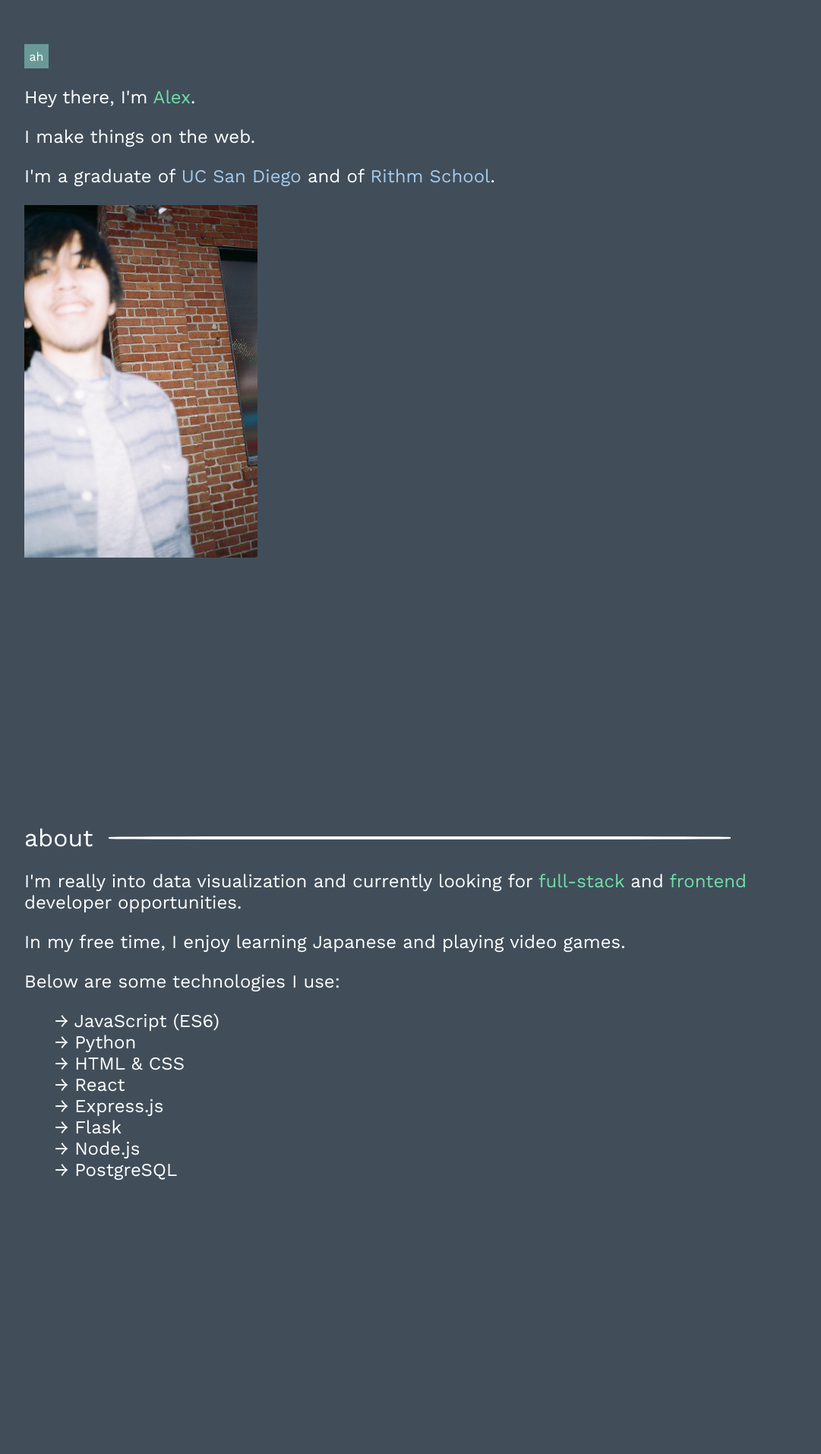
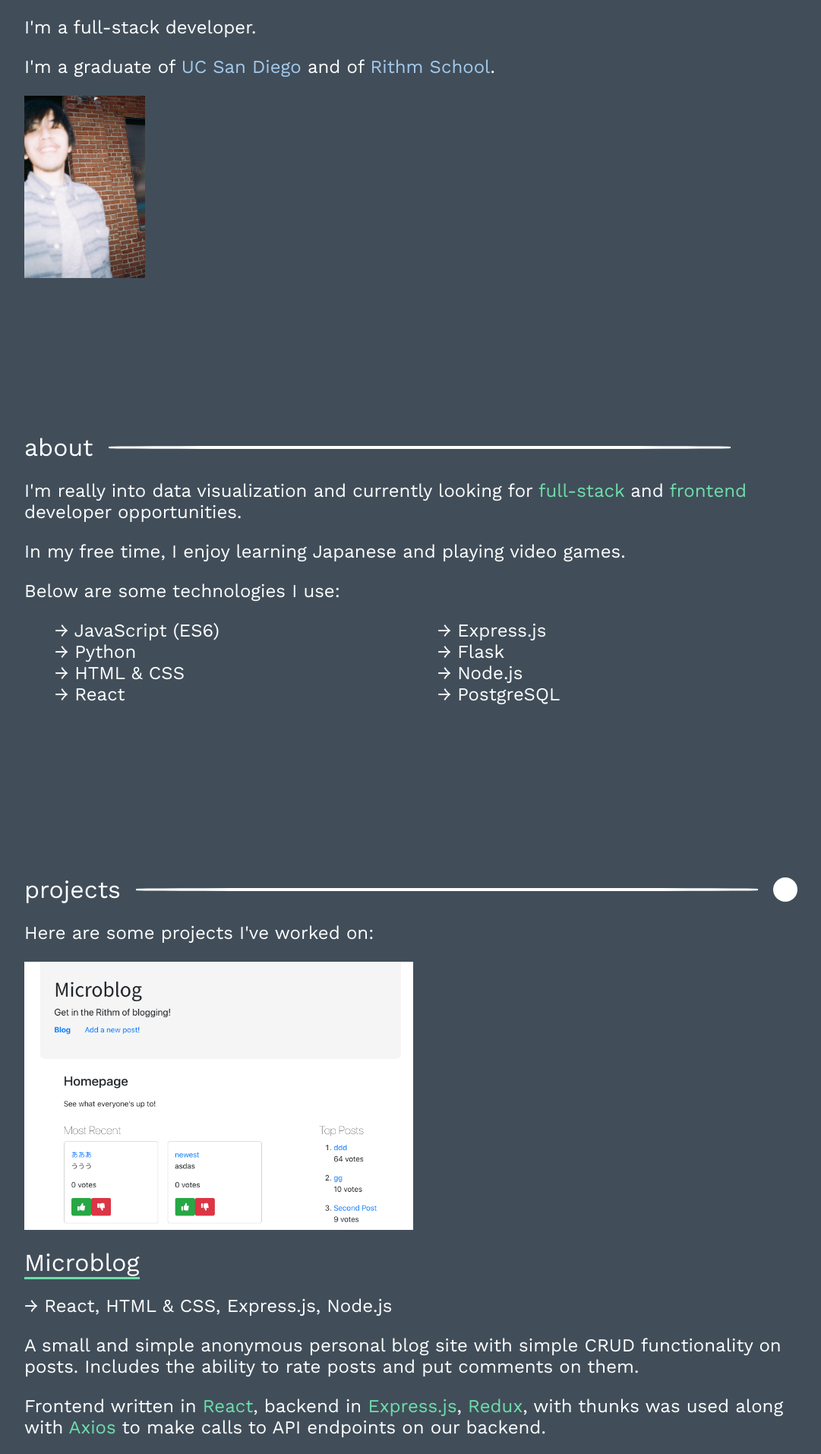
Before and after one commit to hungale/pf-react, a React (Create React App) app: page / in a window 1280 px wide. Shown: the part 286-2200 px from the top of the page at 76% size, without its empty margins (96-1177 px from the left). Built offline with nearby package versions, Linux system fonts and the light colour scheme.

Commit message:
fix spacing and margins

```diff
--- a/src/App.css
+++ b/src/App.css
@@ -17,6 +17,8 @@
 
 .hero {
   width: 80%;
+  display: flex;
+  align-content: center;
 }
 
 a {
@@ -29,7 +31,7 @@ a:visited {
 }
 
 .break {
-  padding-top: 43vh;
+  padding-top: 25vh;
 }
 .break-sm {
   padding-top: 43vh;
@@ -38,14 +40,21 @@ a:visited {
 .text {
   font-size: 18pt;
 }
+@media (max-width: 768px) {
+  .text {
+    font-size: 12pt;
+  }
+  .title-text {
+    font-size: 18pt;
+  }
+}
 
 .title-text {
   font-size: 24pt;
 }
 
 .img-small {
-  width: 30%;
-  height: 30%;
+  height: 30vh;
 }
 .img-md {
   width: 50%;
@@ -68,7 +77,7 @@ a:visited {
 
 .dividing-line {
   margin-left: 20px;
-  justify-self: end;
+  margin-right: 20px;
   align-self: center;
   width: 80%;
   border-bottom: 4px solid white;
@@ -82,3 +91,21 @@ li {
 .project-title {
   align-self: start;
 }
+
+.mt {
+  margin: 1em 0;
+}
+
+ul {
+  column-count: 2;
+}
+
+.circle {
+  height: 2em;
+  width: 2em;
+  background-color: white;
+  border-radius: 50%;
+  align-self: center;
+  flex-shrink: 0;
+  flex-grow: 0;
+}
--- a/src/App.js
+++ b/src/App.js
@@ -24,27 +24,15 @@ const renderList = (list) => list.map((el, idx) => <li key={idx}>→ {el}</li>);
 const App = () => {
   return (
     <div className="App">
-      {/* <Monogram bg="seagreen">ah</Monogram>
-
-      <UnderlinedParagraph color="white">
-        nothing here at the moment.
-      </UnderlinedParagraph>
-      <UnderlinedParagraph color="white">
-        expect something soon.
-      </UnderlinedParagraph>
-      <ColoredSpan bold color="seagreen">
-        i'm blue, da bo dee da bo dah
-      </ColoredSpan> */}
-
       <div className="hero break">
-        <Monogram>ah</Monogram>
-        <div className="text">
+        <div>
+          <Monogram>ah</Monogram>
           <FlexContainer>
-            <ColoredSpan>
+            <ColoredSpan className="text">
               <p>
                 Hey there, I'm <ColoredSpan color="green">Alex</ColoredSpan>.
               </p>
-              <p>I make things on the web.</p>
+              <p>I'm a full-stack developer.</p>
               <p>
                 I'm a graduate of
                 <ColoredSpan color="seablue">
@@ -92,6 +80,7 @@ const App = () => {
         <ColoredSpan className="title-text">projects</ColoredSpan>
         {/* <hr/> */}
         <div className="dividing-line"></div>
+        <div className="circle"></div>
       </div>
       <div className="project text">
         <FlexContainer>
@@ -103,13 +92,13 @@ const App = () => {
       <div className="left-align">
         <img className="img-md" src={microblog} alt="microblog"></img>
       </div>
-      <div className="project text">
+      <div className="project text mt">
         <FlexContainer>
           <ColoredSpan>
             <UnderlinedParagraph className="title-text project-title">
               Microblog
             </UnderlinedParagraph>
-            <div>→ React, HTML & CSS, Express.js, Node.js</div>
+            <div className="mt">→ React, HTML & CSS, Express.js, Node.js</div>
             <p>
               A small and simple anonymous personal blog site with simple CRUD
               functionality on posts. Includes the ability to rate posts and put
--- a/src/components/UnderlinedParagraph.js
+++ b/src/components/UnderlinedParagraph.js
@@ -6,7 +6,7 @@ import COLORS from "../utils/styles";
 An underlined paragraph element.
 Takes in a color for the font and the underline.
 */
-const UnderlinedParagraph = styled.p`
+const UnderlinedParagraph = styled.span`
   color: ${(props) => props.color};
   border-bottom: ${(props) => props.thickness} solid
     ${(props) => props.underlineColor};
```
